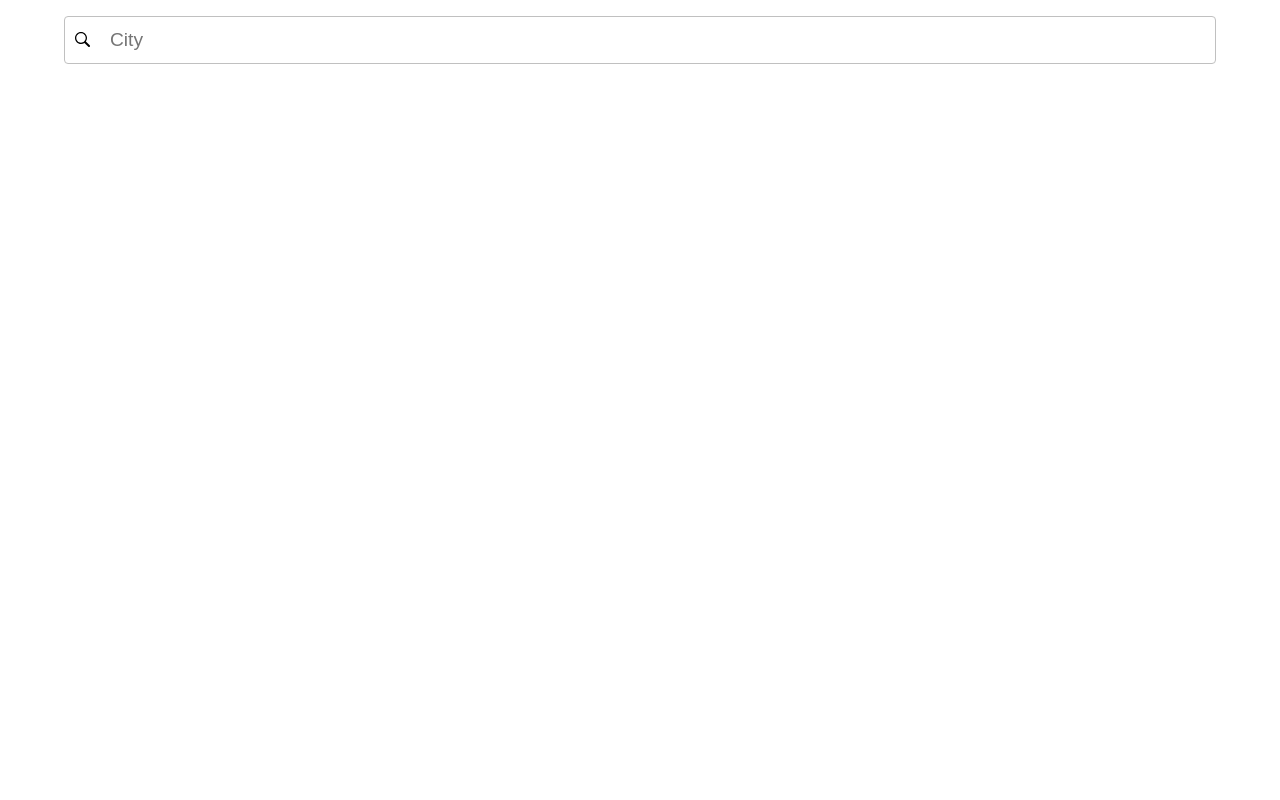
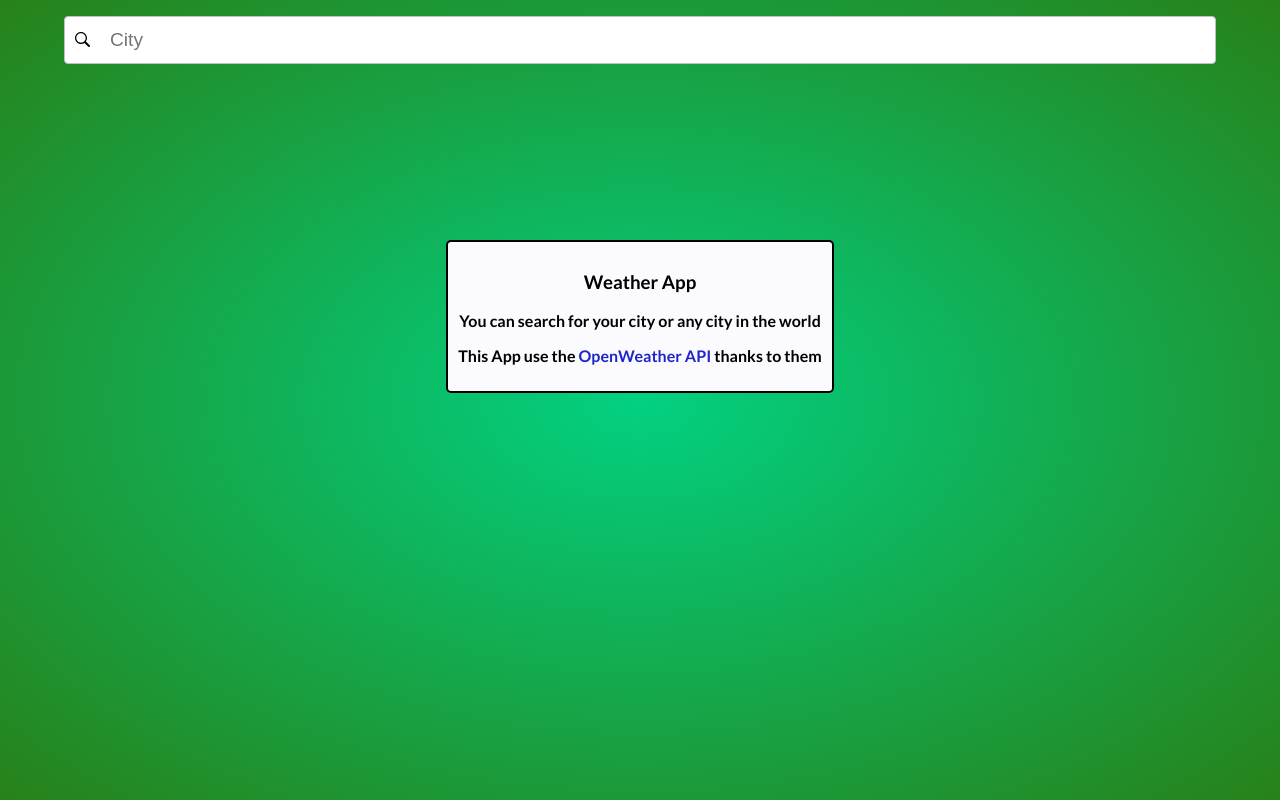
Before and after one commit to Molikuc/WeatherApp, a React (Vite) app: page / in a window 1280 px wide. Built offline with nearby package versions, Linux system fonts and the light colour scheme.

Commit message:
adding the welcome section

```diff
--- a/index.html
+++ b/index.html
@@ -9,7 +9,7 @@
     <link
       href="https://fonts.googleapis.com/css2?family=Lato:wght@700&display=swap"
       rel="stylesheet" />
-    <title>Vite + React</title>
+    <title>Weather App</title>
   </head>
   <body>
     <div id="root"></div>
--- a/src/App.jsx
+++ b/src/App.jsx
@@ -9,6 +9,7 @@ import {
   TiWeatherNight,
 } from "react-icons/ti";
 import { TbMist } from "react-icons/tb";
+import Welcome from "./components/Welcome";
 
 function App() {
   //States to stock the city name and the data from the API
@@ -94,6 +95,7 @@ function App() {
         </div>
       </nav>
       <div className="main">
+        {weather.name ? null : <Welcome />}
         <h1>{weather.name}</h1>
         <div>
           {weather.main ? (
--- /dev/null
+++ b/src/components/Welcome.jsx
@@ -0,0 +1,21 @@
+import React from "react";
+
+function Welcome() {
+  return (
+    <section className="welcome">
+      <div>
+        <h3>Weather App</h3>
+        <p>You can search for your city or any city in the world</p>
+        <p>
+          This App use the{" "}
+          <a href="https://openweathermap.org/" target="_blank">
+            OpenWeather API
+          </a>{" "}
+          thanks to them
+        </p>
+      </div>
+    </section>
+  );
+}
+
+export default Welcome;
--- a/src/index.css
+++ b/src/index.css
@@ -7,8 +7,14 @@ body {
   font-family: "Lato", sans-serif;
 }
 
+a {
+  text-decoration: none;
+  color: #1e27c6;
+}
+
 .container {
   height: 100vh;
+  background: radial-gradient(ellipse at 50% 50%, #02d181 0%, #278119 100%);
 }
 
 .navbar {
@@ -61,3 +67,14 @@ body {
 .main--icon {
   font-size: 10rem;
 }
+
+.welcome {
+  display: flex;
+  flex-direction: column;
+  text-align: center;
+  margin-top: 20vh;
+  border: 2px solid black;
+  border-radius: 5px;
+  background-color: #fafaff;
+  padding: 10px;
+}
```
Also changed, not shown: 1 other file (tests, documents, lock files or other folders).
